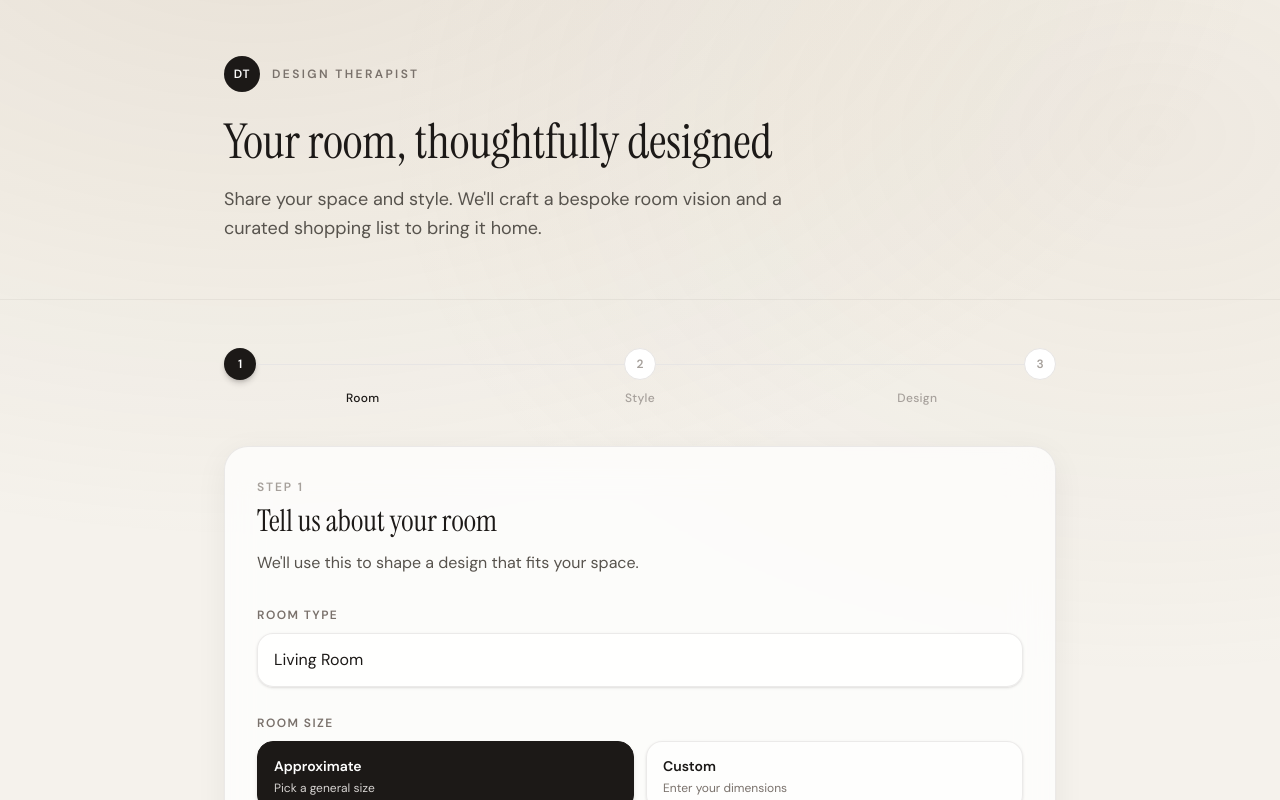
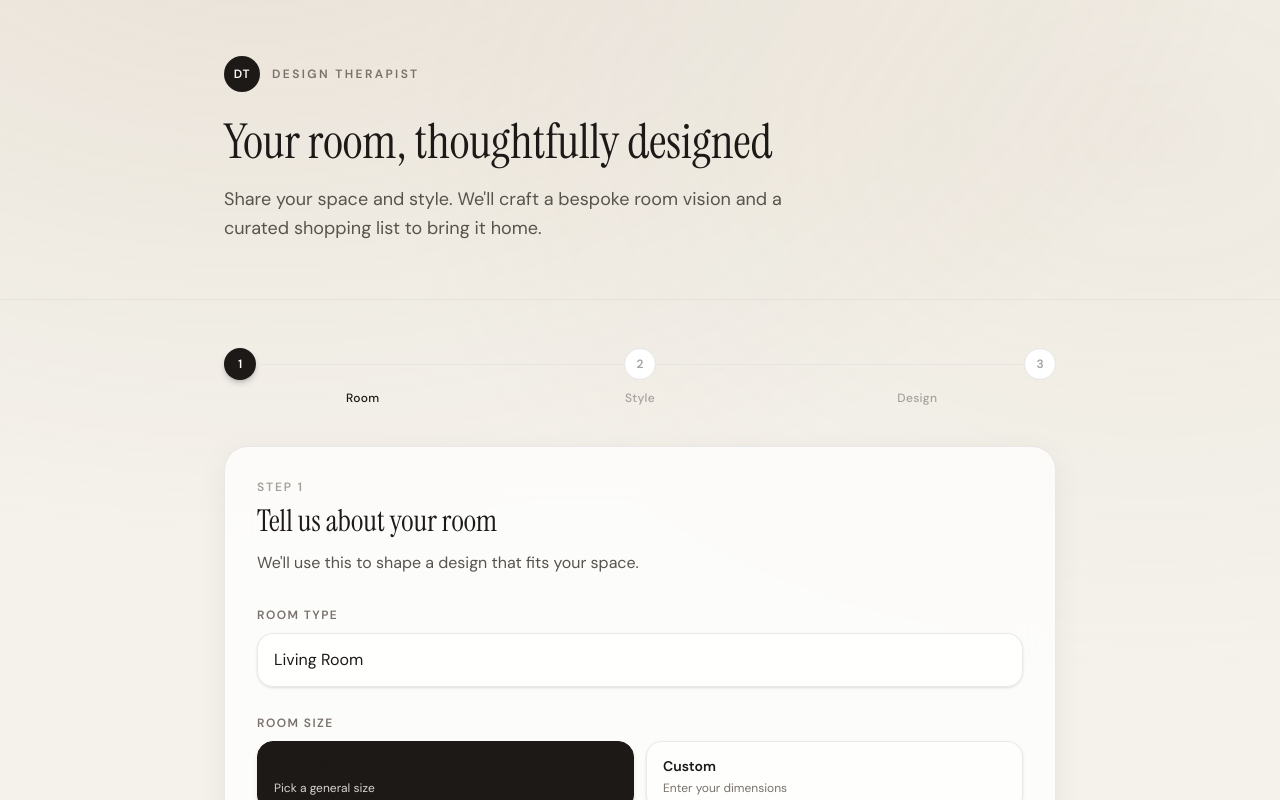
Before and after one commit to kiopelani/design_therapist, a Next.js app: page / in a window 1280 px wide. In both pictures the pointer is over the button 445 px from the left and 776 px from the top of the page. Shown: the top 800 px of the page. Built offline with nearby package versions, Linux system fonts and the light colour scheme.

Commit message:
Fixed hover tile font color bug

```diff
--- a/app/globals.css
+++ b/app/globals.css
@@ -61,6 +61,11 @@ body {
     @apply rounded-2xl border border-stone-200/80 bg-white/60 px-4 py-3.5 text-left shadow-sm transition-all duration-200 hover:border-stone-300 hover:bg-white;
   }
 
+  .option-tile:hover {
+    color: var(--color-stone-900);
+
+  }
+
   .option-tile-selected {
     @apply border-stone-900 bg-stone-900 text-white shadow-md shadow-stone-900/10;
   }
```
